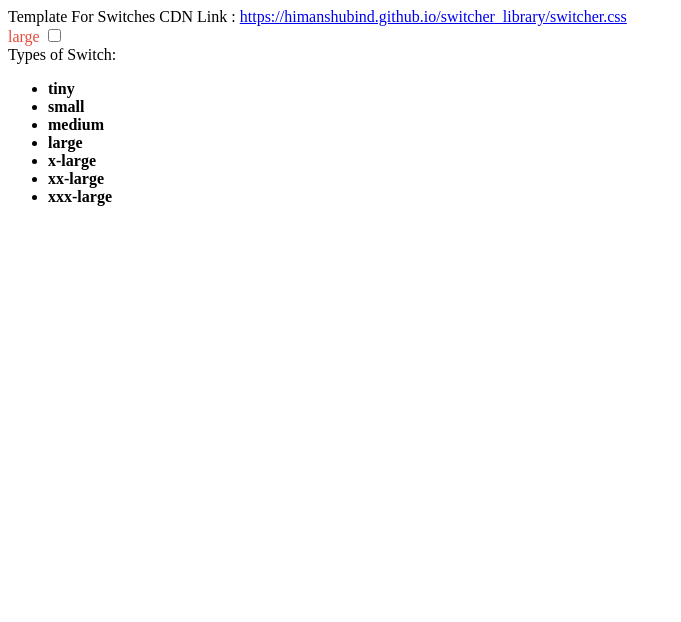
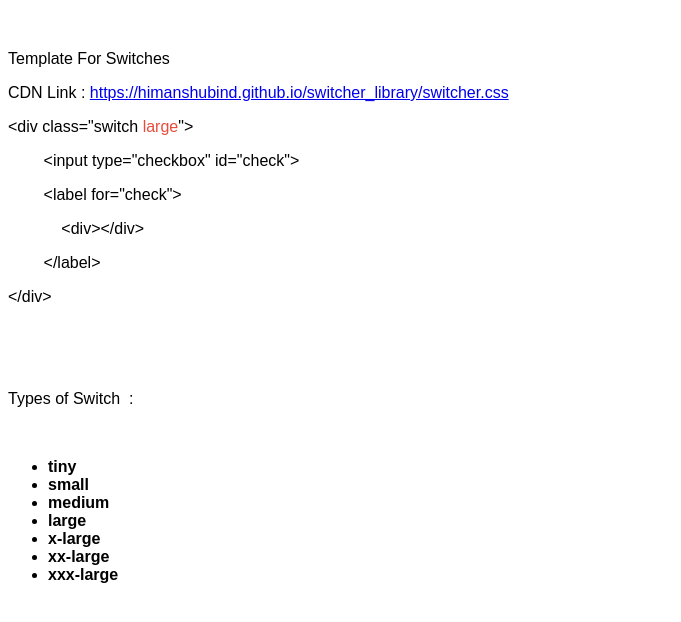
Before and after one commit to HimanshuBind/switcher_library, a plain HTML site: page index.html in a window 1280 px wide. Shown: the whole page, without its empty margins (0-681 px from the left). Drawn offline with Linux system fonts and the light colour scheme.

Commit message:
Update index.html

```diff
--- a/index.html
+++ b/index.html
@@ -1,20 +1,44 @@
- Template For Switches
+<!DOCTYPE html>
+<html lang="en">
 
-CDN Link : <a href="#">https://himanshubind.github.io/switcher_library/switcher.css</a>
+<head>
+    <meta charset="UTF-8">
+    <meta name="viewport" content="width=device-width, initial-scale=1.0">
+    <title>Switcher Library</title>
 
-    <div class="switch"> <span style="color:#e74c3c">large</span>
+</head>
+<style>
+    *{
+        font-family: sans-serif;
+    }
+</style>
+<body>
 
-        <input type="checkbox" id="check">
+    <p>&nbsp;</p>
 
-        <label for="check">
+    <p>Template For Switches&nbsp;</p>
 
-            <div></div>
+    <p>CDN Link : <a href="#">https://himanshubind.github.io/switcher_library/switcher.css</a></p>
 
-        </label>
+    <p>&lt;div class=&quot;switch <span style="color:#e74c3c">large</span>&quot;&gt;</p>
 
-    </div>
+    <p>&nbsp; &nbsp; &nbsp; &nbsp; &lt;input type=&quot;checkbox&quot; id=&quot;check&quot;&gt;</p>
 
-Types of Switch:
+    <p>&nbsp; &nbsp; &nbsp; &nbsp; &lt;label for=&quot;check&quot;&gt;</p>
+
+    <p>&nbsp; &nbsp; &nbsp; &nbsp; &nbsp; &nbsp; &lt;div&gt;&lt;/div&gt;</p>
+
+    <p>&nbsp; &nbsp; &nbsp; &nbsp; &lt;/label&gt;</p>
+
+    <p>&lt;/div&gt;</p>
+
+    <p>&nbsp;</p>
+
+    <p>&nbsp;</p>
+
+    <p>Types of Switch&nbsp; :&nbsp;</p>
+
+    <p>&nbsp;</p>
 
     <ul>
         <li><strong>tiny</strong></li>
@@ -24,4 +48,9 @@ Types of Switch:
         <li><strong>x-large</strong></li>
         <li><strong>xx-large</strong></li>
         <li><strong>xxx-large</strong></li>
-   </ul>
+    </ul>
+
+
+</body>
+
+</html>
```
